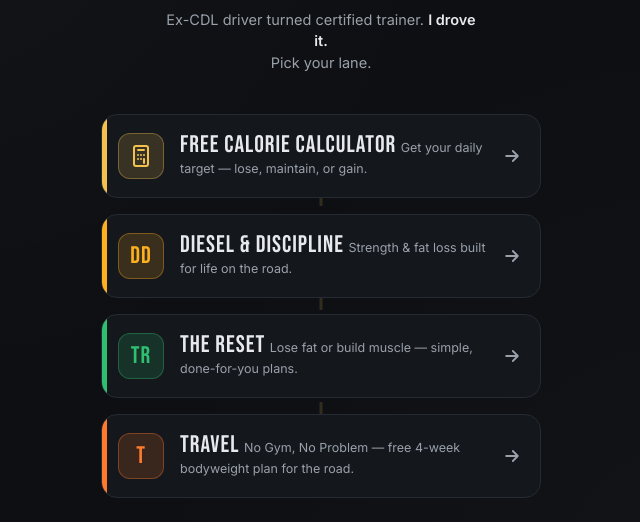
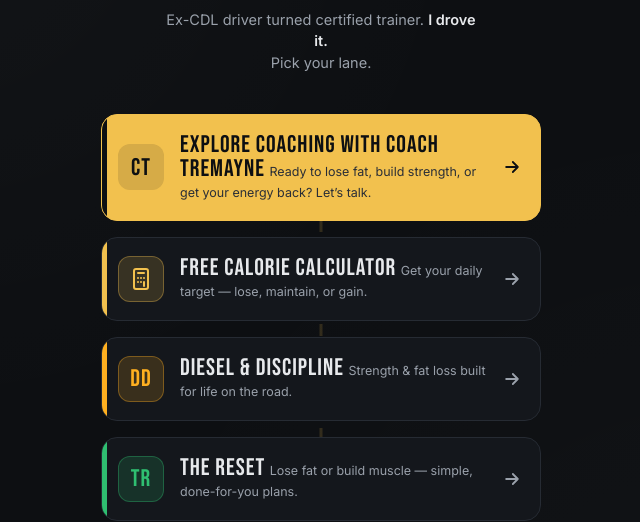
Before and after one commit to coachtremayneo7/coachtremayneo7.github.io, a plain HTML site: page links.html in a window 1280 px wide. Shown: the part 215-737 px from the top of the page, without its empty margins (319-959 px from the left). Drawn offline with Linux system fonts and the light colour scheme.

Commit message:
Links page: add primary coaching CTA at top
Adds one primary button, "EXPLORE COACHING WITH COACH TREMAYNE", linking to
https://chat.coachtremayne.com. Existing links, social icons, and footer
are unchanged.

Co-Authored-By: Claude Haiku 5.5 <noreply@anthropic.com>
Claude-Session: https://claude.ai/code/session_01X8CGBToeZk2QQudmogpqkh

```diff
--- a/links.html
+++ b/links.html
@@ -155,6 +155,18 @@ margin-top: 4px;
 .arrow { flex: 0 0 auto; color: var(--fog-dim); transition: transform .18s ease, color .18s ease; }
 .lane:hover .arrow, .lane:focus-visible .arrow { transform: translateX(3px); color: var(--c); }
 
+/* ---------- Primary coaching CTA (top of list) ---------- */
+.lane.primary {
+background: var(--lane);
+border-color: var(--lane);
+color: var(--asphalt);
+}
+.lane.primary::before { background: var(--asphalt); }
+.lane.primary:hover, .lane.primary:focus-visible { background: #f7d270; border-color: #f7d270; }
+.lane.primary .icon { background: rgba(13,15,18,0.12); color: var(--asphalt); border-color: rgba(13,15,18,0.35); }
+.lane.primary .lane-sub { color: #2a2e36; }
+.lane.primary .arrow { color: var(--asphalt); }
+
 /* ---------- Socials ---------- */
 .socials {
 margin-top: 30px;
@@ -203,6 +215,16 @@ font-size: 12px; color: var(--fog-dim); line-height: 1.7;
 </header>
 
 <nav class="lanes" aria-label="Where to go">
+<!-- Primary coaching CTA: first link on the page. -->
+<a class="lane primary anim" href="https://chat.coachtremayne.com">
+<span class="icon">CT</span>
+<span class="lane-txt">
+<span class="lane-name">EXPLORE COACHING WITH COACH TREMAYNE</span>
+<span class="lane-sub">Ready to lose fat, build strength, or get your energy back? Let’s talk.</span>
+</span>
+<svg class="arrow" width="20" height="20" viewBox="0 0 24 24" fill="none" stroke="currentColor" stroke-width="2.2" stroke-linecap="round" stroke-linejoin="round"><path d="M5 12h14M13 6l6 6-6 6"/></svg>
+</a>
+
 
 <!-- Free tool — top of funnel. Points to the general Reset calculator (lose/maintain/gain). -->
 <a class="lane anim" style="--c: var(--lane)" href="calculator-the-reset.html">
```
